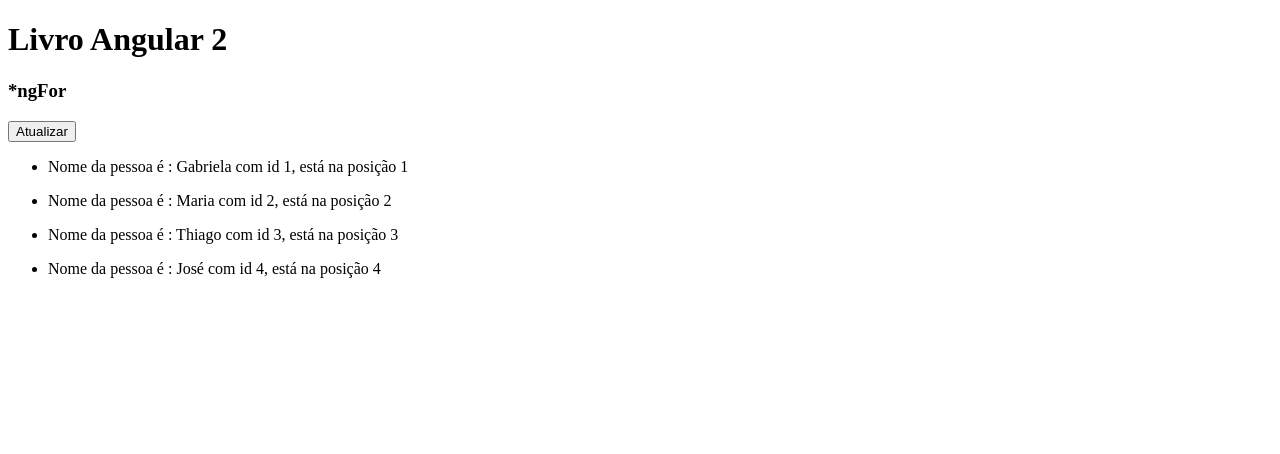
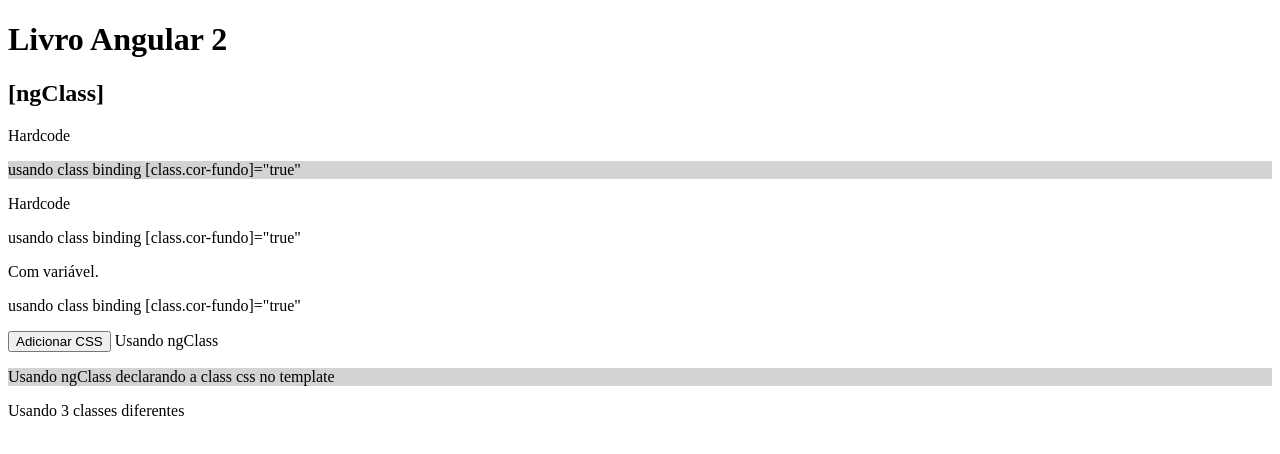
Before and after one commit to Kappyh/AngularCasaDoC-digo, an Angular app: page / in a window 1280 px wide. Shown: the top 454 px of the page. Built offline with nearby package versions, Linux system fonts and the light colour scheme.

Commit message:
Inclusão NGClass E Class property binding

```diff
--- a/src/app/app.component.html
+++ b/src/app/app.component.html
@@ -8,4 +8,5 @@
 <app-lista-pessoa></app-lista-pessoa> -->
 <!-- <app-ng-if></app-ng-if> -->
 <!-- <app-ng-switch-case></app-ng-switch-case> -->
-<app-ng-for></app-ng-for>
+<!-- <app-ng-for></app-ng-for> -->
+<app-ng-class></app-ng-class>
--- a/src/app/app.module.ts
+++ b/src/app/app.module.ts
@@ -11,6 +11,7 @@
 import { NgIfComponent } from './ng-if/ng-if.component';
 import { NgSwitchCaseComponent } from './ng-switch-case/ng-switch-case.component';
 import { NgForComponent } from './ng-for/ng-for.component';
+import { NgClassComponent } from './ng-class/ng-class.component';
 
 @NgModule({
   declarations: [
@@ -21,7 +22,8 @@
     TwoWayBindingComponent,
     NgIfComponent,
     NgSwitchCaseComponent,
-    NgForComponent
+    NgForComponent,
+    NgClassComponent
   ],
   imports: [
     BrowserModule,
--- /dev/null
+++ b/src/app/ng-class/ng-class.component.css
@@ -0,0 +1,9 @@
+.cor-fundo{
+    background-color: lightgray;
+}
+.cor-letra{
+    color: red;
+}
+.borda-paragrafo{
+    border: 2px solid green;
+}
--- /dev/null
+++ b/src/app/ng-class/ng-class.component.html
@@ -0,0 +1,28 @@
+<h2>[ngClass]</h2>
+
+Hardcode
+<p [class.cor-fundo]="true">
+  usando class binding [class.cor-fundo]="true"
+</p>
+Hardcode
+<p [class.cor-fundo]="false">
+  usando class binding [class.cor-fundo]="true"
+</p>
+
+Com variável.
+<p [class.cor-fundo]="valorClassBinding">
+  usando class binding [class.cor-fundo]="true"
+</p>
+
+<button (click)="mudarClassBinding()">Adicionar CSS</button>
+
+Usando ngClass
+<p [ngClass]="{ 'cor-fundo': true }">
+  Usando ngClass declarando a class css no template
+</p>
+
+<p [ngClass]="{ 'cor-fundo': valorClassBinding,
+'cor-letra': valorClassBinding,
+'borda-paragrafo': valorClassBinding }">
+Usando 3 classes diferentes
+</p>
--- /dev/null
+++ b/src/app/ng-class/ng-class.component.ts
@@ -0,0 +1,21 @@
+import { Component, OnInit } from '@angular/core';
+
+@Component({
+  selector: 'app-ng-class',
+  templateUrl: './ng-class.component.html',
+  styleUrls: ['./ng-class.component.css']
+})
+export class NgClassComponent implements OnInit {
+
+  public valorClassBinding: boolean;
+
+  constructor() { }
+
+  ngOnInit() {
+    this.valorClassBinding = false;
+  }
+
+  public mudarClassBinding() {
+    this.valorClassBinding = !this.valorClassBinding;
+  }
+}
```
Also changed, not shown: 1 other file (tests, documents, lock files or other folders).
